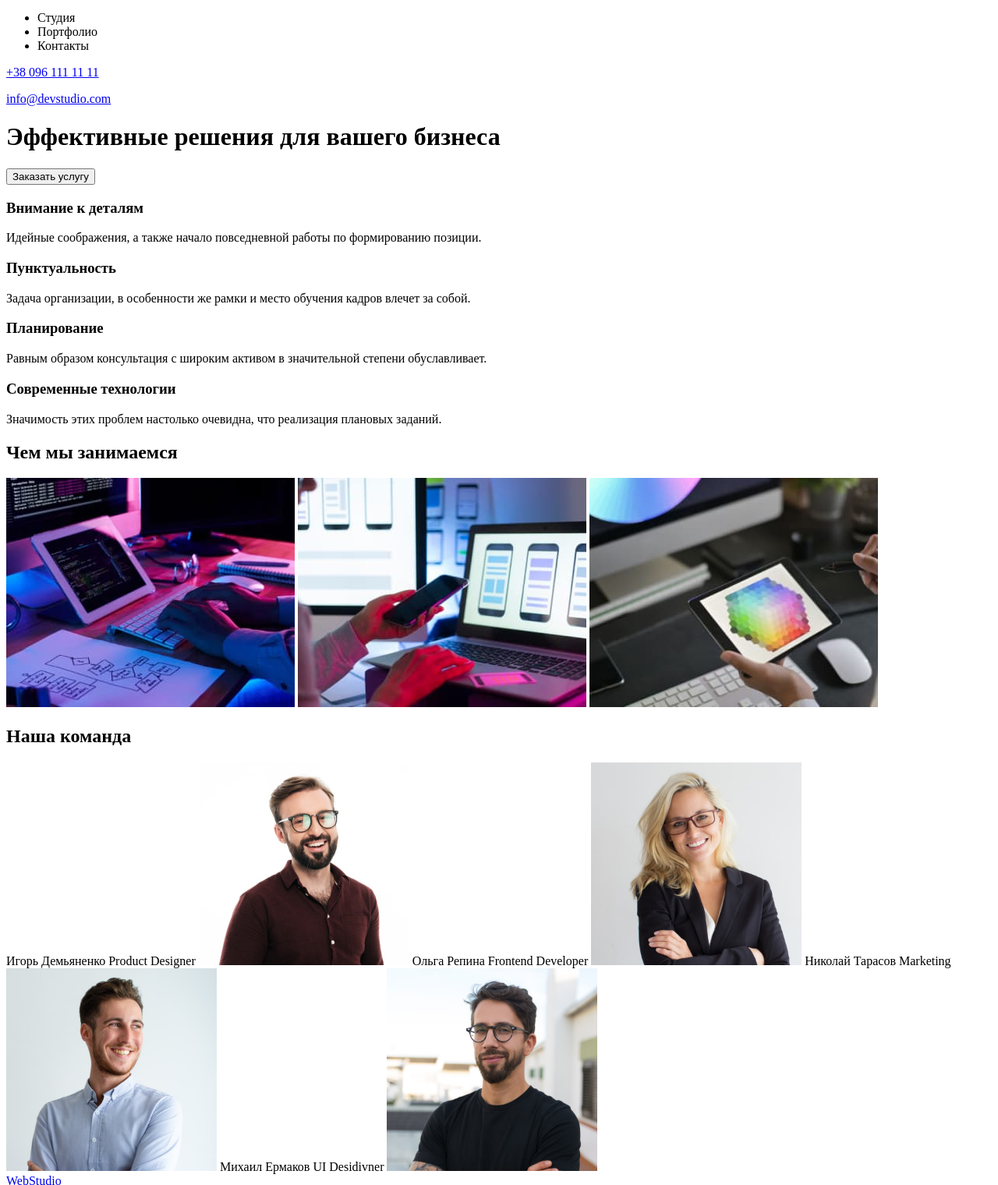
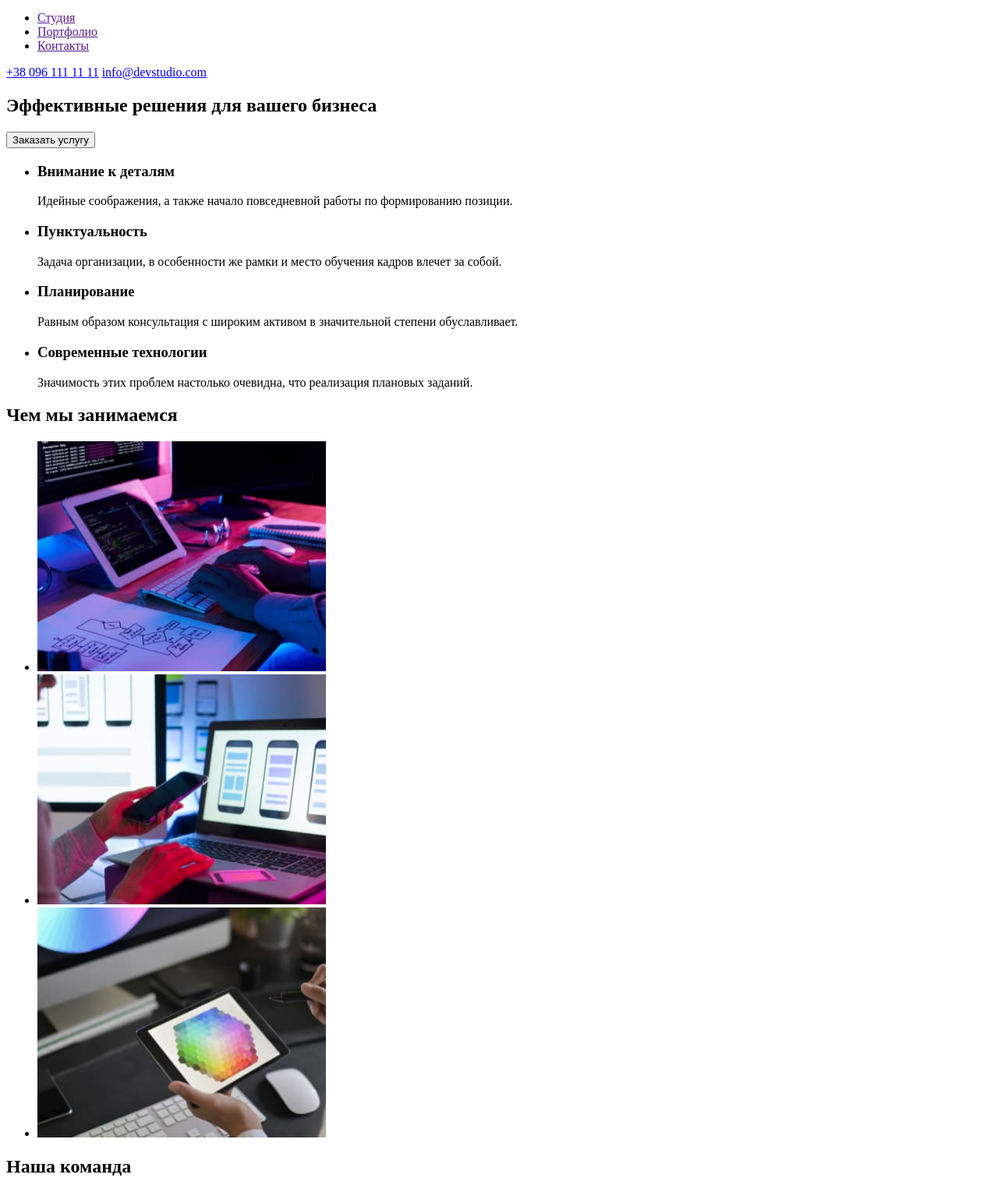
Before and after one commit to SerhiiTsukanov/goit-markup-hw-01, a plain HTML site: page index.html in a window 1280 px wide. Shown: the part 28-1548 px from the top of the page at 78% size. Drawn offline with Linux system fonts and the light colour scheme.

Commit message:
add section and ul

```diff
--- a/index.html
+++ b/index.html
@@ -11,69 +11,69 @@
         <a href="https://www.figma.com/file/oTYBECAN79dXy19hzWObO4/Web-Studio-(Version-2.1)?node-id=1%3A3">WebStudio</a>
         <nav>
             <ul>
-                <li>Студия</li>
-                <li>Портфолио</li>
-                <li>Контакты</li>
+                <li><a href="">Студия</a></li>
+                <li><a href="">Портфолио</a></li>
+                <li><a href="">Контакты</a></li>
             </ul>
         </nav>
 
         <div>
-            <p>
+
             <a href="tel:+38 096 111 11 11">+38 096 111 11 11</a>
-            </p>
-            <p>
             <a href="info@devstudio.com">info@devstudio.com</a>
-            </p>
         </div>
 
     </header>
 
 
     <main>
-        <div>
+        <section>
             <h1>Эффективные решения для вашего бизнеса</h1>
-            <button>Заказать услугу</button>
-        </div>
+            <button type="button">Заказать услугу</button>
+        </section>
 
-        <div>
+        <section>
+            <ul>
+                <li>
                     <h3>Внимание к деталям</h3>
                     <p>Идейные соображения, а также начало повседневной работы по формированию позиции.</p>
-        </div>
+                </li>
 
-        <div>
+                <li>
                     <h3>Пунктуальность</h3>
                     <p>Задача организации, в особенности же рамки и место обучения кадров влечет за собой.</p>
-        </div>
+                </li>
 
-        <div>
+                <li>
                     <h3>Планирование</h3>
                     <p>Равным образом консультация с широким активом в значительной степени обуславливает.</p>
-        </div>
+                </li>
 
-        <div>
+                <li>
                     <h3>Современные технологии</h3>
                     <p>Значимость этих проблем настолько очевидна, что реализация плановых заданий.</p>
-        </div>
+                </li>
+            </ul>
+        </section>
 
-        <div>
+        <section>
             <h2>Чем мы занимаемся</h2>
-            <img src="./images/img1.jpg" alt="деятельность1" width="370px">
-            <img src="./images/img2.jpg" alt="деятельность2" width="370px">
-            <img src="./images/img3.jpg" alt="деятельность3" width="370px">
-        </div>
+            <ul>
+                <li><img src="./images/img1.jpg" alt="деятельность1" width="370" height="295"></li>
+                <li><img src="./images/img2.jpg" alt="деятельность2" width="370" height="295"></li>
+                <li><img src="./images/img3.jpg" alt="деятельность3" width="370" height="295"></li>
+            </ul>
+        </section>
 
-        <div>
+        <section>
             <h2>Наша команда</h2>
-            <a>Игорь Демьяненко Product Designer</a>
-            <img src="./images/productdesigner.jpg" alt="Игорь Демьяненко" width="270px">
-            <a>Ольга Репина Frontend Developer</a>
-            <img src="./images/frontenddeveloper.jpg" alt="Ольга Репина" width="270px">
-            <a>Николай Тарасов Marketing</a>
-            <img src="./images/marketing.jpg" alt="Николай Тарасов" width="270px">
-            <a>Михаил Ермаков UI Desidivner</a>
-            <img src="./images/uidesigner.jpg" alt="Михаил Ермаков" width="270px">
-
-         </div>
+                <ul>
+                    <li><img src="./images/productdesigner.jpg" alt="Игорь Демьяненко" width="270" height="260">Игорь Демьяненко Product Designer</li>
+                    <li><img src="./images/frontenddeveloper.jpg" alt="Ольга Репина" width="270" height="260">Ольга Репина Frontend Developer</li>
+                    <li> <img src="./images/marketing.jpg" alt="Николай Тарасов" width="270" height="260"><Николай Тарасов Marketing/li>
+                    <li><img src="./images/uidesigner.jpg" alt="Михаил Ермаков" width="270" height="260">Михаил Ермаков UI Desidivner</li>
+                </ul>
+        </section>
 
     </main>
 
@@ -81,12 +81,10 @@
     <footer>
         <a href="https://www.figma.com/file/oTYBECAN79dXy19hzWObO4/Web-Studio-(Version-2.1)?node-id=1%3A3">WebStudio</a>
         <address>г. Киев, пр-т Леси Украинки, 26</address>
-        <p>
+
         <a href="tel:+38 096 111 11 11">+38 096 111 11 11</a>
-        </p>
-        <p>
+
         <a href="info@devstudio.com">info@devstudio.com</a>
-        </p>
 
     </footer>
 </body>
```
Lines whose indentation alone changed are shown as unchanged.
